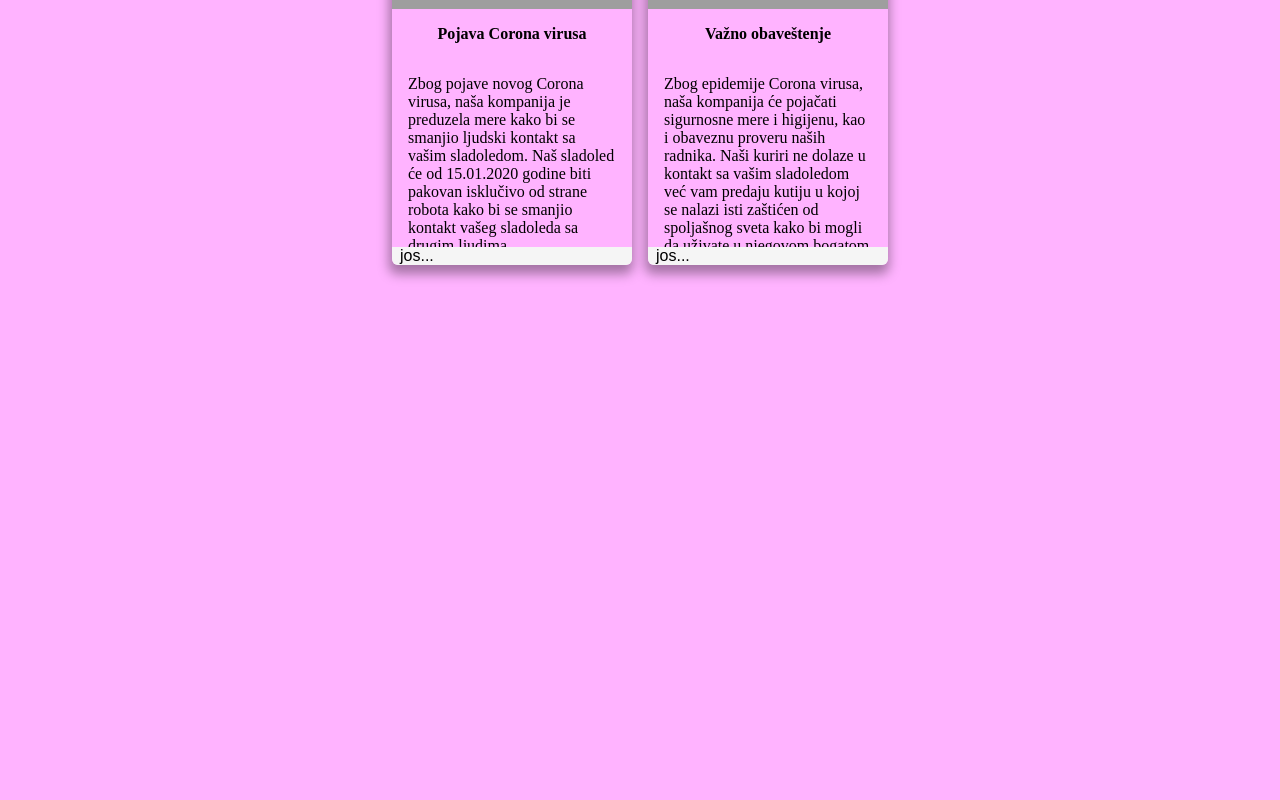
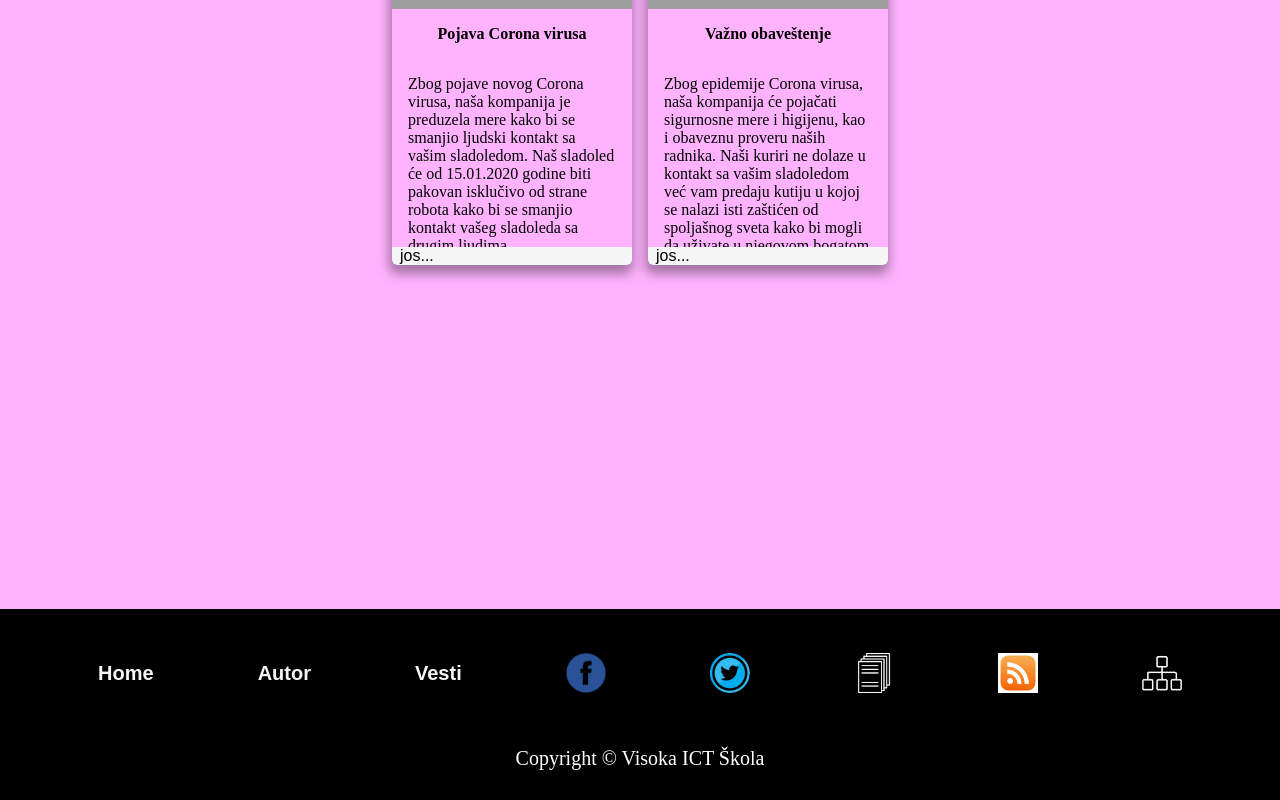
Before and after one commit to acadragon/BonBonSladoled, a plain HTML site: page klijent/newsfeed.html in a window 1280 px wide. Shown: the part 922-1722 px from the top of the page. Before the commit the page ends 1211 px from the top, so only its background shows below. Drawn offline with nearby package versions, Linux system fonts and the light colour scheme; grey boxes are pictures that could not be loaded; a web font is replaced by a local one.

Commit message:
Update newsfeed.html

```diff
--- a/klijent/newsfeed.html
+++ b/klijent/newsfeed.html
@@ -21,6 +21,42 @@
         <div id="list"></div>
     </div>
     <script src="./skripte/newsfeed.js"></script>
+     <footer id="futer">
+        <div id="futer1" class="futerd">
+            <a href="./index.html">
+                <h4>Home</h4>
+            </a>
+            <a href="./autor.html">
+                <h4>Autor</h4>
+            </a>
+            <a href="./newsfeed.html">
+                <h4>Vesti</h4>
+            </a>
+            <a class="social" href="https://www.facebook.com/">
+                <img src="../server/slike/fb.ico">
+            </a>
+
+            <a class="social" href="https://twitter.com/explore">
+                <img src="../server/slike/tw.ico">
+            </a>
+
+            <a class="social" href="./newsfeed.html">
+                <img src="../server/slike/doc.ico">
+            </a>
+
+            <a class="social" href="./newsfeed.html">
+                <img src="../server/slike/rss.ico">
+            </a>
+
+            <a class="social" href="./newsfeed.html">
+                <img src="../server/slike/sm.ico">
+            </a>
+        </div>
+        <div id="futer2" class="futerd">
+            <p> Copyright &copy; Visoka ICT Škola </p>
+        </div>
+    </footer>
+
 </body>
 
 </html>
```
